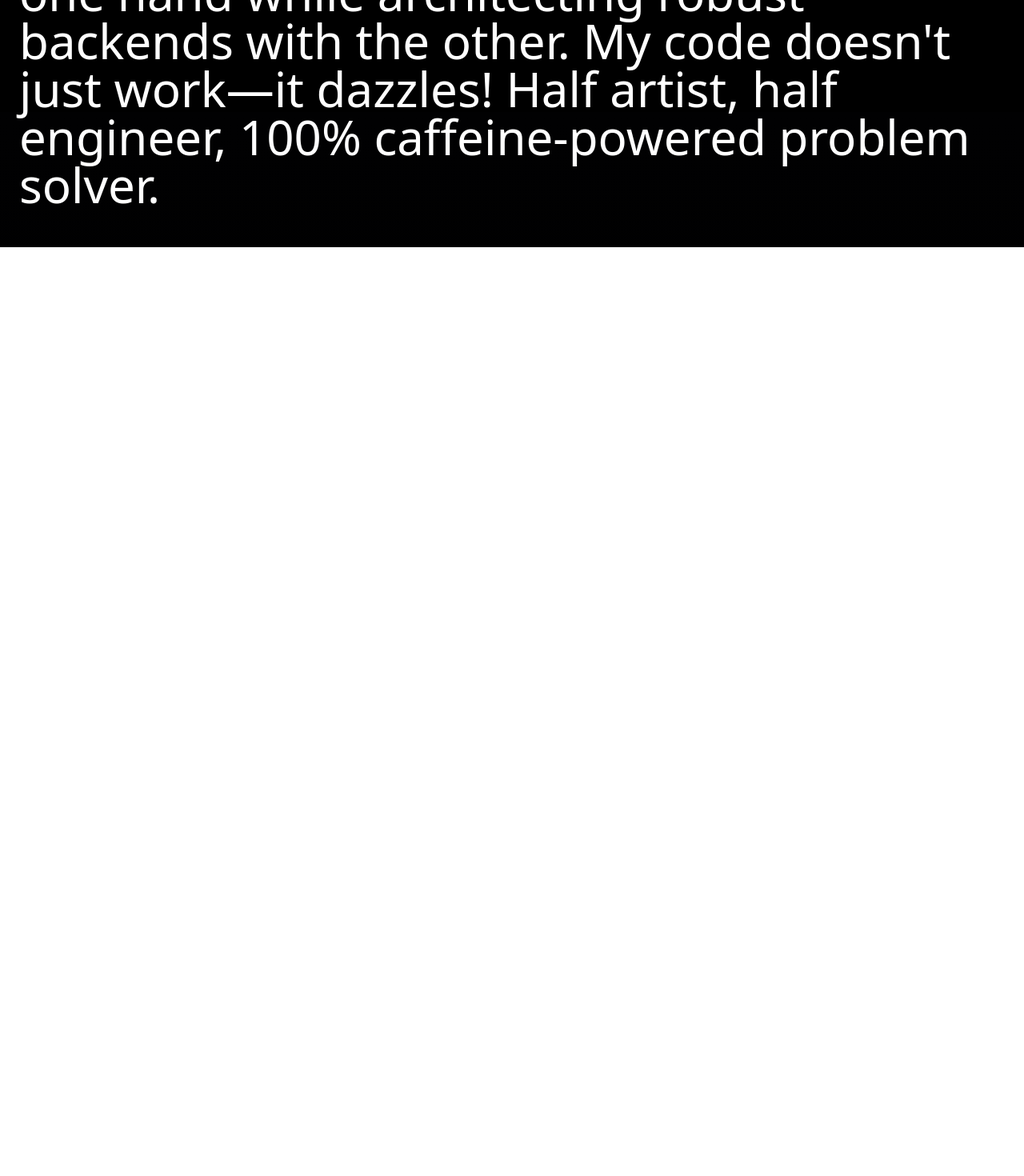
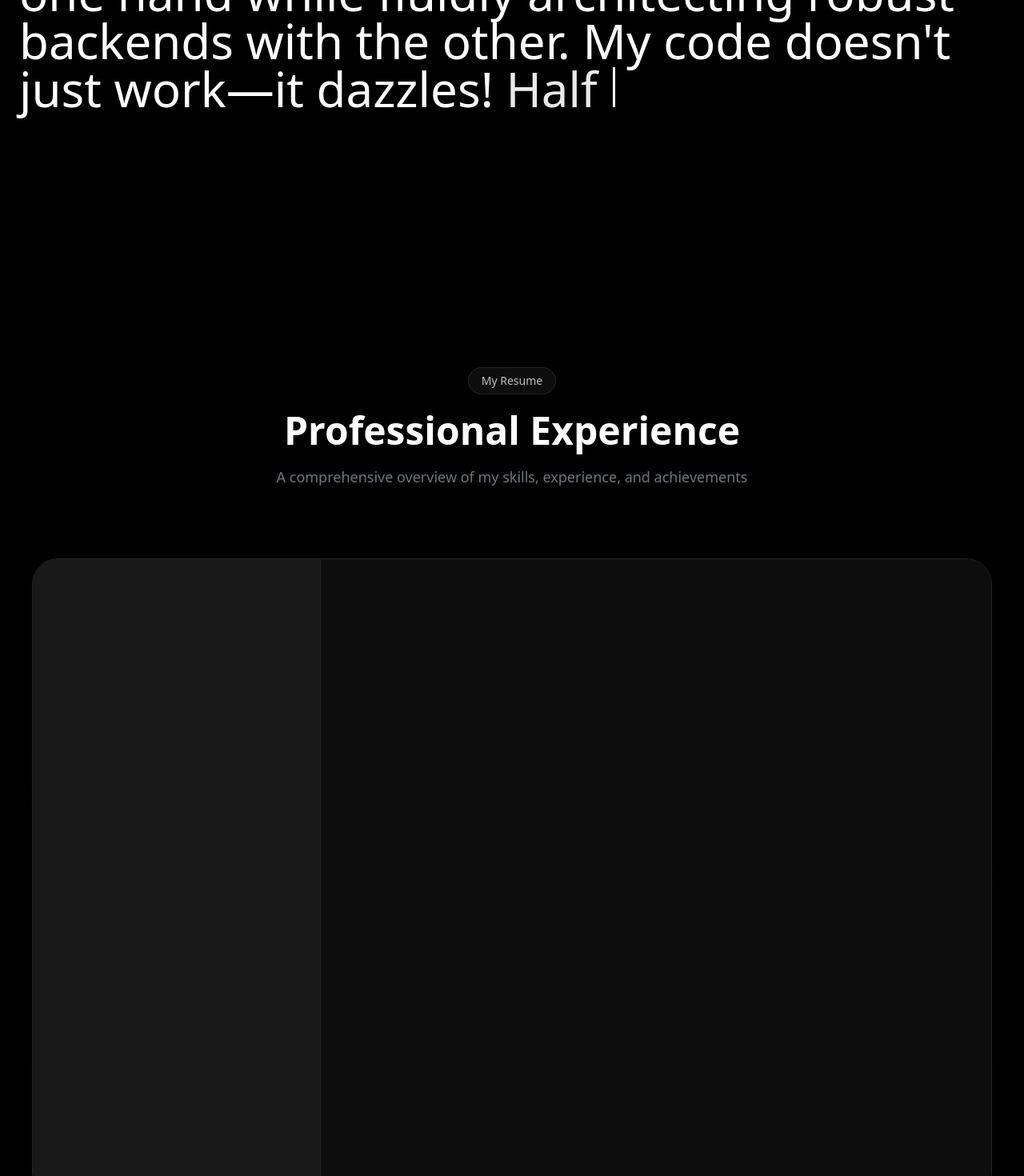
Before and after one commit to privsaaaa44/Portfolio, a React (Vite) app: page / in a window 1280 px wide. Shown: the part 1460-2930 px from the top of the page at 80% size. Before the commit the page ends 1769 px from the top, so only its background shows below. Built offline with nearby package versions, Linux system fonts and the light colour scheme.

Commit message:
newonesadlife

```diff
--- a/src/components/Home.jsx
+++ b/src/components/Home.jsx
@@ -53,8 +53,8 @@ const Home = () => {
 const [visibleWords, setVisibleWords] = useState(new Set());
 const scrollTextRef = useRef(null);
 const [isTyping, setIsTyping] = useState(false);
-const scrollText = "They say a jack of all trades is a master of none, but I'm more like a full-stack magician, crafting stunning frontends with one hand while architecting robust backends with the other. My code doesn't just work—it dazzles! Half artist, half engineer, 100% caffeine-powered problem solver.";
-const scrollWords = scrollText.split(' ').filter(word => word.trim());
+const scrollText = "They say a jack of all trades is a master of none, but I'm more like a full-stack magician, crafting stunning frontends with one hand while fluidly architecting robust backends with the other. My code doesn't just work—it dazzles! Half artist, half engineer, 100% caffeine-powered problem solver.";
+const [scrollWords] = useState(() => scrollText.split(' ').filter(word => word.trim()));
 
   const quotes = [
     {
@@ -102,33 +102,25 @@ const scrollWords = scrollText.split(' ').filter(word => word.trim());
   useEffect(() => {
     AOS.init({ duration: 500 });
   }, []);
+
 useEffect(() => {
-  const handleScrollText = () => {
-    if (!scrollTextRef.current) return;
+  setIsTyping(true);
+  let wordIndex = 0;
+  const newVisible = new Set();
 
-    const section = scrollTextRef.current;
-    const sectionTop = section.offsetTop;
-    const sectionHeight = section.offsetHeight;
-    const scrollPosition = window.scrollY + window.innerHeight;
+  const typingInterval = setInterval(() => {
+    if (wordIndex < scrollWords.length) {
+      newVisible.add(wordIndex);
+      setVisibleWords(new Set(newVisible)); // Fresh Set har baar
+      wordIndex++;
+    } else {
+      setIsTyping(false);
+      clearInterval(typingInterval);
+    }
+  }, 150);
 
-    const sectionProgress = (scrollPosition - sectionTop) / sectionHeight;
-
-    const newVisibleWords = new Set();
-    scrollWords.forEach((_, index) => {
-      const wordThreshold = index / scrollWords.length;
-      if (sectionProgress > wordThreshold) {
-        newVisibleWords.add(index);
-      }
-    });
-
-    setVisibleWords(newVisibleWords);
-  };
-
-  handleScrollText();
-  window.addEventListener('scroll', handleScrollText);
-
-  return () => window.removeEventListener('scroll', handleScrollText);
-}, []);
+  return () => clearInterval(typingInterval);
+}, [scrollWords]);
   useEffect(() => {
     const progressInterval = setInterval(() => {
       setProgress(prev => {
@@ -400,7 +392,7 @@ useEffect(() => {
 
   {/* Skills Section (Infinite Loop Carousel) */}
   <h2 className="text-secondary ml-3 mb-4 text-center mt-3 text-uppercase" style={{fontSize:'14px'}}>
-    Technologies I work with
+    Technologies I work withTechnologies I work with
   </h2>
 
   <div style={{
@@ -452,7 +444,7 @@ useEffect(() => {
   <hr className="bg-white" />
 </div>
 <br />
-<div className="shortintroabout mt-3">
+<div className="shortintroabout mt-3" >
   <div className="icons d-flex justify-content-center gap-3">
     <Code width={30} height={30}/>
     <Layers width={30} height={30}/>
@@ -461,49 +453,59 @@ useEffect(() => {
   </div>
 
   <div
-    ref={scrollTextRef}
     className="py-5"
     style={{ minHeight: '60vh' }}
   >
-    <div className="shortintroaboutcontainer">
+    <div className="shortintroaboutcontainer" style={{marginBottom: '150px'}}>
 <div className="text-justify lh-1 fw-light mx-4" style={{ fontSize: '60px', color: '#fff', margin: '0px', padding: '0px' }}>
   {scrollWords.map((word, index) => (
     <React.Fragment key={index}>
-            {word === '|' ? (
-              <span style={{ color: '#fbbf24', margin: '0 8px' }}>|</span>
-            ) : word.trim() ? (
+      {word.trim() ? (
         <>
           <span
             style={{
               display: 'inline',
-                    transition: 'opacity 0.2s ease',
-                    opacity: visibleWords.has(index) ? 1 : 0
+              opacity: visibleWords.has(index) ? 1 : 0,
+              transition: 'opacity 0.2s ease'
             }}
           >
             {word}
           </span>
-                {' '}
+          {index < scrollWords.length - 1 && ' '}
+          {isTyping && index === visibleWords.size - 1 && (
+            <span className="typing-cursor" />
+          )}
         </>
       ) : null}
     </React.Fragment>
   ))}
-        {isTyping && (
-          <span
-            style={{
-              display: 'inline-block',
-              width: '3px',
-              height: '50px',
-              backgroundColor: '#fff',
-              marginLeft: '4px',
-              animation: 'blinkCursor 0.7s infinite',
-              verticalAlign: 'baseline'
-            }}
-          />
-        )}
 </div>
     </div>
   </div>
 </div>
+<section className="resumesection">
+<div className="d-flex justify-content-center">
+  <div className="resumesectiondiv resumesectiondiv text-center rounded-pill d-flex justify-content-center border border-dark" style={{background: '#0D0D0D', width: 'fit-content'}}>
+    <h3 className="aboutmeheadingh3 resumesectionh3 text-capitalize py-2 px-3 m-0 fw-lighter" style={{fontSize: '14px', color: '#BFBEC0'}}>My Resume</h3>
+
+  </div>
+</div>
+<h1 className="text-white  resumesectionh1 text-center mt-3 fw-bold" style={{fontSize: '48px'}}>Professional Experience</h1>
+<p className="text-secondary resumesectionp mt-3" style={{ fontSize: '18px'}}>A comprehensive overview of my skills, experience, and achievements</p>
+<br />
+<div className="d-flex justify-content-center resumesectionresumediv mt-5">
+  <div className="resumesectionresume d-flex rounded-5 overflow-hidden border border-dark" style={{ width: '1200px', height: '100vh' }}>
+    <div className="firstcolumn" style={{ width: '30%', backgroundColor: '#191919' }} />
+    <div className="secondcolumn border-start border-dark" style={{ width: '70%', backgroundColor: '#0D0D0D' }} />
+  </div>
+</div>
+
+<br />
+<br />
+<br />
+<br />
+<br />
+</section>
       {/* <br />
       <br />
       <br />
@@ -612,11 +614,25 @@ margin-top: 8px !important;
      overflow-clip-margin: content-box !important;
     overflow: clip !important;
   }
-//     @keyframes blink {
-//   0%, 50% { opacity: 1; }
-//   51%, 100% { opacity: 0; }
+
+  .typing-cursor {
+    display: inline-block;
+    width: 3px;
+    height: 50px;
+    background-color: #fff;
+    margin-left: 4px;
+    animation: blinkCursor 0.7s infinite;
+    vertical-align: baseline;
+  }
+
+  @keyframes blinkCursor {
+    0%, 49% { opacity: 1; }
+    50%, 100% { opacity: 0; }
+  }
+//     .mx-4 {
+//     margin-right: 3.5rem !important;
+//     margin-left: 4.5rem !important;
 // }
-
   `}
 
   </style>
```
Lines whose indentation alone changed are shown as unchanged.
